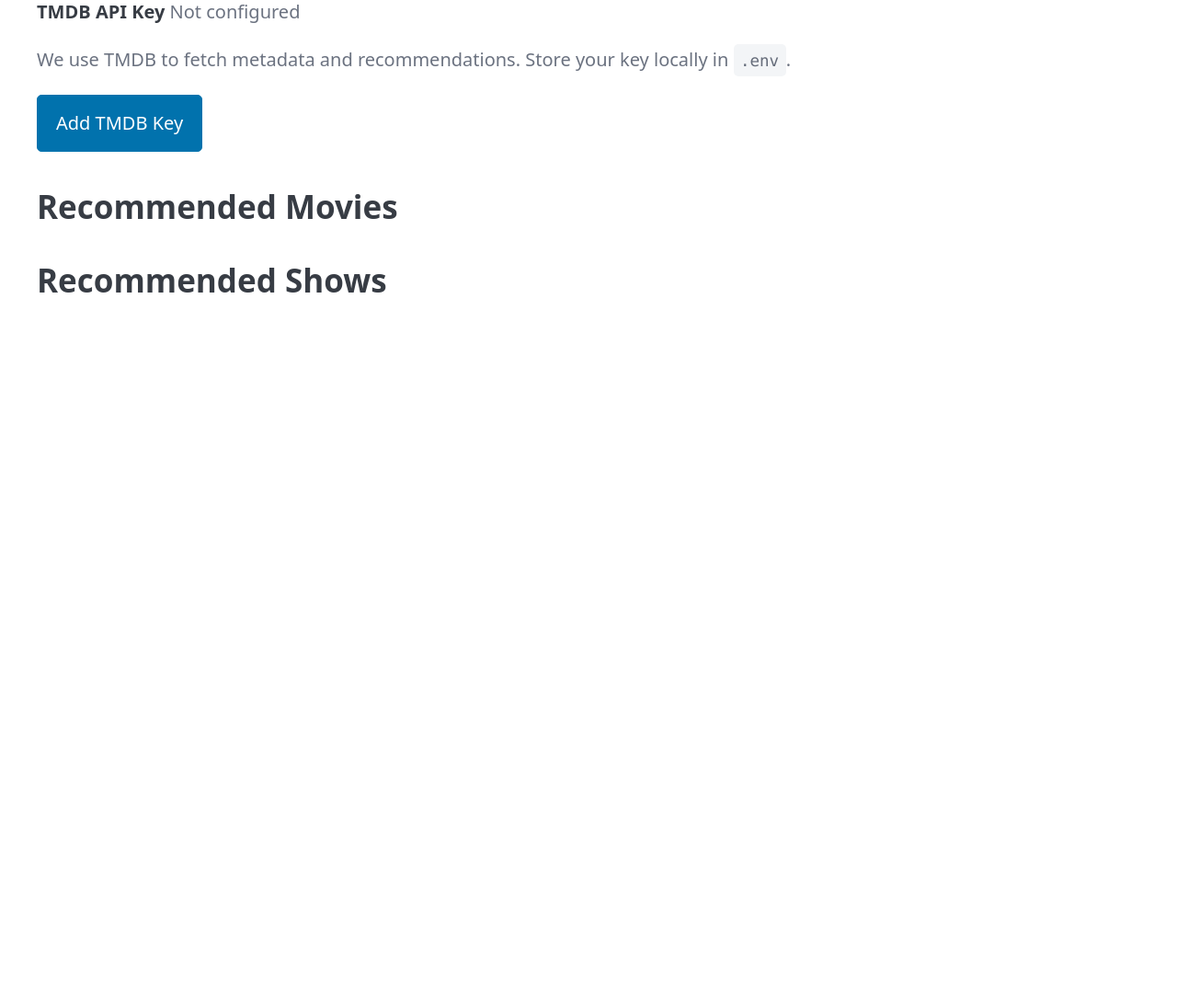
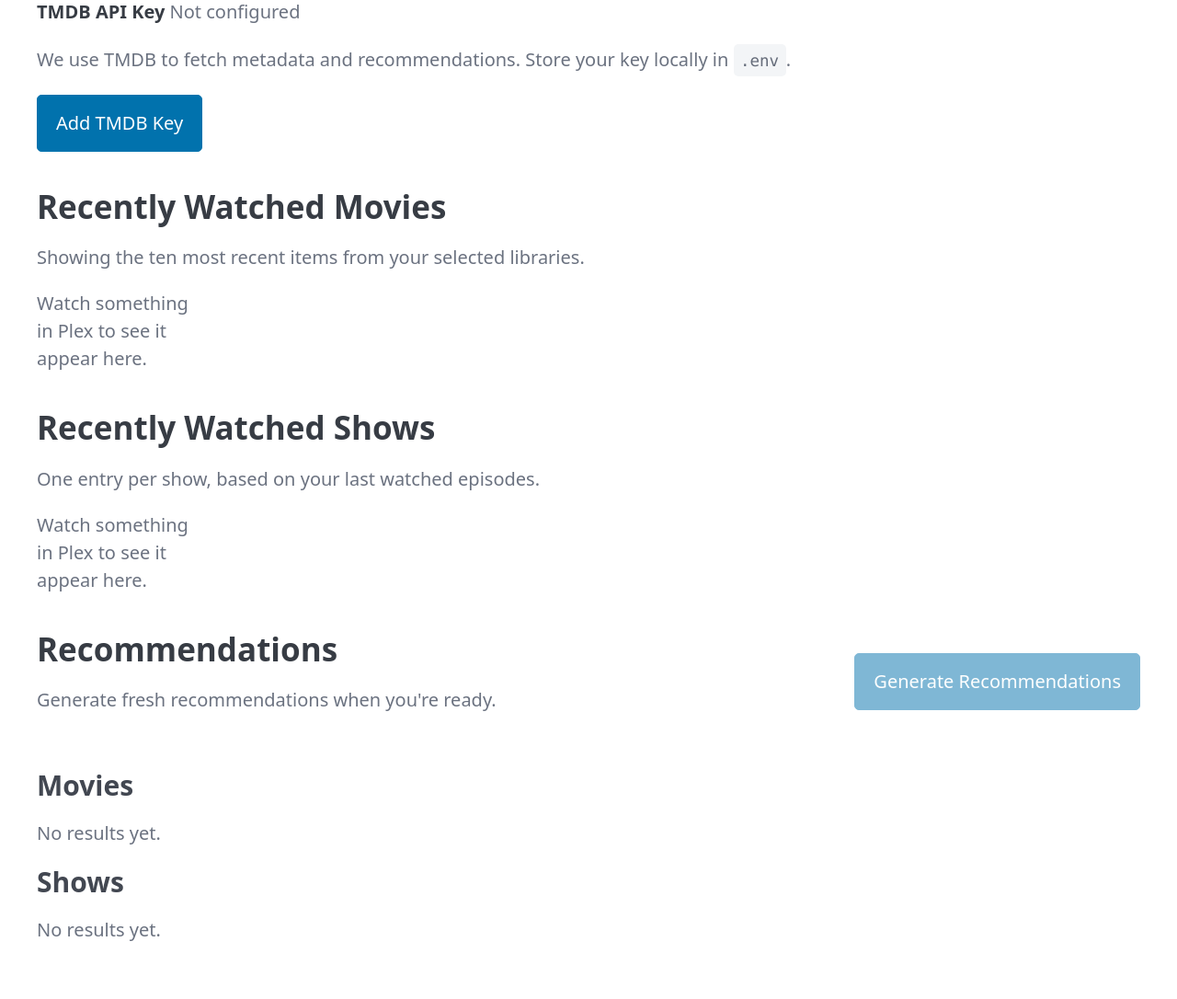
Before and after one commit to tyighter/plexrecengine, a FastAPI app: page / in a window 1280 px wide. Shown: the part 354-1440 px from the top of the page at 92% size. Before the commit the page ends 672 px from the top, so only its background shows below. Run offline with FastAPI, Linux system fonts and the light colour scheme; some libraries are stand-ins or nearby versions.

Commit message:
Add recent watches view and manual recommendation trigger

```diff
--- a/app/main.py
+++ b/app/main.py
@@ -35,6 +35,15 @@
     showLibrary: str
 
 
+def _serialize_recent(item, poster_url):
+    return {
+        "title": getattr(item, "title", ""),
+        "poster": poster_url(item) if item else None,
+        "year": getattr(item, "year", None),
+        "library": getattr(item, "librarySectionTitle", None),
+    }
+
+
 @app.on_event("startup")
 async def startup_build_collections():
     if not settings.is_plex_configured or not settings.tmdb_api_key:
@@ -48,15 +57,15 @@
 
 @app.get("/", response_class=HTMLResponse)
 async def dashboard(request: Request):
-    if settings.is_plex_configured and settings.tmdb_api_key:
+    movies = []
+    shows = []
+    recent_movies = []
+    recent_shows = []
+
+    if settings.is_plex_configured:
         plex = get_plex_service()
-        letterboxd = get_letterboxd_client()
-        engine = RecommendationEngine(plex, letterboxd)
-        movies = engine.build_movie_collection()
-        shows = engine.build_show_collection()
-    else:
-        movies = []
-        shows = []
+        recent_movies = [_serialize_recent(item, plex.poster_url) for item in plex.recently_watched_movies(limit=10)]
+        recent_shows = [_serialize_recent(item, plex.poster_url) for item in plex.recently_watched_shows(limit=10)]
     return templates.TemplateResponse(
         "dashboard.html",
         {
@@ -64,6 +73,8 @@
             "settings": settings,
             "movies": movies,
             "shows": shows,
+            "recent_movies": recent_movies,
+            "recent_shows": recent_shows,
         },
     )
 
@@ -120,3 +131,21 @@
         engine.build_show_collection()
         return {"status": "ok"}
     return {"status": "skipped", "reason": "Plex is not configured"}
+
+
+@app.post("/api/recommendations")
+async def build_recommendations():
+    if not settings.is_plex_configured:
+        raise HTTPException(status_code=400, detail="Plex is not configured")
+    if not settings.tmdb_api_key:
+        raise HTTPException(status_code=400, detail="TMDB API key is missing")
+
+    plex = get_plex_service()
+    letterboxd = get_letterboxd_client()
+    engine = RecommendationEngine(plex, letterboxd)
+    movies = engine.build_movie_collection()
+    shows = engine.build_show_collection()
+    return {
+        "movies": [m.__dict__ for m in movies],
+        "shows": [s.__dict__ for s in shows],
+    }
--- a/app/web/templates/dashboard.html
+++ b/app/web/templates/dashboard.html
@@ -39,7 +39,7 @@
     <header>
         <h1>Plex Recommendations</h1>
         {% if settings.is_plex_configured %}
-        <p>Signed into Plex at {{ settings.plex_base_url }}. Recommendations rebuild on startup and when the webhook is called after a watch.</p>
+        <p>Signed into Plex at {{ settings.plex_base_url }}. Build recommendations on demand or when the webhook is called after a watch.</p>
         <p class="muted">Using movie library <strong>{{ settings.plex_movie_library }}</strong> and TV library <strong>{{ settings.plex_show_library }}</strong>.</p>
         {% if not settings.tmdb_api_key %}
         <p class="muted"><strong>TMDB API key is missing.</strong> Add your key so we can fetch metadata and compute recommendations.</p>
@@ -78,31 +78,55 @@
     </header>
 
     <section>
-        <h2>Recommended Movies</h2>
-        <div class="poster-grid">
-            {% for movie in movies %}
+        <h2>Recently Watched Movies</h2>
+        <p class="muted">Showing the ten most recent items from your selected libraries.</p>
+        <div id="recent-movies" class="poster-grid">
+            {% for movie in recent_movies %}
             <article class="poster-card">
                 {% if movie.poster %}
                 <img src="{{ movie.poster }}" alt="{{ movie.title }} poster" />
                 {% endif %}
-                <p><strong>{{ movie.title }}</strong><br><small>Score: {{ movie.score }}{% if movie.letterboxd_rating %} · Letterboxd: {{ movie.letterboxd_rating }}{% endif %}</small></p>
+                <p><strong>{{ movie.title }}</strong><br><small>{% if movie.year %}{{ movie.year }} · {% endif %}{{ movie.library or 'Movies' }}</small></p>
             </article>
             {% endfor %}
+            {% if not recent_movies %}
+            <p class="muted">Watch something in Plex to see it appear here.</p>
+            {% endif %}
         </div>
     </section>
 
     <section>
-        <h2>Recommended Shows</h2>
-        <div class="poster-grid">
-            {% for show in shows %}
+        <h2>Recently Watched Shows</h2>
+        <p class="muted">One entry per show, based on your last watched episodes.</p>
+        <div id="recent-shows" class="poster-grid">
+            {% for show in recent_shows %}
             <article class="poster-card">
                 {% if show.poster %}
                 <img src="{{ show.poster }}" alt="{{ show.title }} poster" />
                 {% endif %}
-                <p><strong>{{ show.title }}</strong><br><small>Score: {{ show.score }}{% if show.letterboxd_rating %} · Letterboxd: {{ show.letterboxd_rating }}{% endif %}</small></p>
+                <p><strong>{{ show.title }}</strong><br><small>{% if show.year %}{{ show.year }} · {% endif %}{{ show.library or 'TV Shows' }}</small></p>
             </article>
             {% endfor %}
+            {% if not recent_shows %}
+            <p class="muted">Watch something in Plex to see it appear here.</p>
+            {% endif %}
         </div>
+    </section>
+
+    <section>
+        <header class="grid-two-column" style="align-items: center;">
+            <div>
+                <h2>Recommendations</h2>
+                <p id="recommendation-status" class="muted">Generate fresh recommendations when you're ready.</p>
+            </div>
+            <div style="text-align: right;">
+                <button id="generate-recommendations" role="button" {% if not settings.is_plex_configured or not settings.tmdb_api_key %}disabled{% endif %}>Generate Recommendations</button>
+            </div>
+        </header>
+        <h3>Movies</h3>
+        <div id="recommended-movies" class="poster-grid"></div>
+        <h3>Shows</h3>
+        <div id="recommended-shows" class="poster-grid"></div>
     </section>
 </main>
 <dialog id="tmdb-dialog">
@@ -143,6 +167,64 @@
     const tmdbInlineStatus = document.getElementById('tmdb-inline-status');
     const tmdbCancel = document.getElementById('tmdb-cancel');
     const tmdbConfigured = {{ 'true' if settings.tmdb_api_key else 'false' }};
+
+    const recommendationStatus = document.getElementById('recommendation-status');
+    const generateButton = document.getElementById('generate-recommendations');
+    const recommendedMoviesEl = document.getElementById('recommended-movies');
+    const recommendedShowsEl = document.getElementById('recommended-shows');
+    const initialMovies = {{ movies | tojson }};
+    const initialShows = {{ shows | tojson }};
+
+    function renderCards(container, items) {
+        container.innerHTML = '';
+        if (!items || !items.length) {
+            const empty = document.createElement('p');
+            empty.className = 'muted';
+            empty.textContent = 'No results yet.';
+            container.appendChild(empty);
+            return;
+        }
+        items.forEach((item) => {
+            const article = document.createElement('article');
+            article.className = 'poster-card';
+            if (item.poster) {
+                const img = document.createElement('img');
+                img.src = item.poster;
+                img.alt = `${item.title} poster`;
+                article.appendChild(img);
+            }
+            const text = document.createElement('p');
+            text.innerHTML = `<strong>${item.title}</strong><br><small>Score: ${item.score?.toFixed?.(2) ?? item.score ?? 'N/A'}${item.letterboxd_rating ? ` · Letterboxd: ${item.letterboxd_rating}` : ''}</small>`;
+            article.appendChild(text);
+            container.appendChild(article);
+        });
+    }
+
+    async function buildRecommendations() {
+        recommendationStatus.textContent = 'Building recommendations...';
+        generateButton.disabled = true;
+        try {
+            const response = await fetch('/api/recommendations', { method: 'POST' });
+            if (!response.ok) {
+                const error = await response.json();
+                recommendationStatus.textContent = error?.detail || 'Unable to build recommendations.';
+                return;
+            }
+            const data = await response.json();
+            renderCards(recommendedMoviesEl, data.movies || []);
+            renderCards(recommendedShowsEl, data.shows || []);
+            recommendationStatus.textContent = 'Recommendations updated. Check your Plex collections too!';
+        } catch (err) {
+            recommendationStatus.textContent = 'Failed to contact the server. Please try again.';
+        } finally {
+            generateButton.disabled = false;
+        }
+    }
+
+    generateButton?.addEventListener('click', buildRecommendations);
+
+    renderCards(recommendedMoviesEl, initialMovies);
+    renderCards(recommendedShowsEl, initialShows);
 
     function populateSelect(selectEl, options, currentValue) {
         selectEl.innerHTML = '';
```
